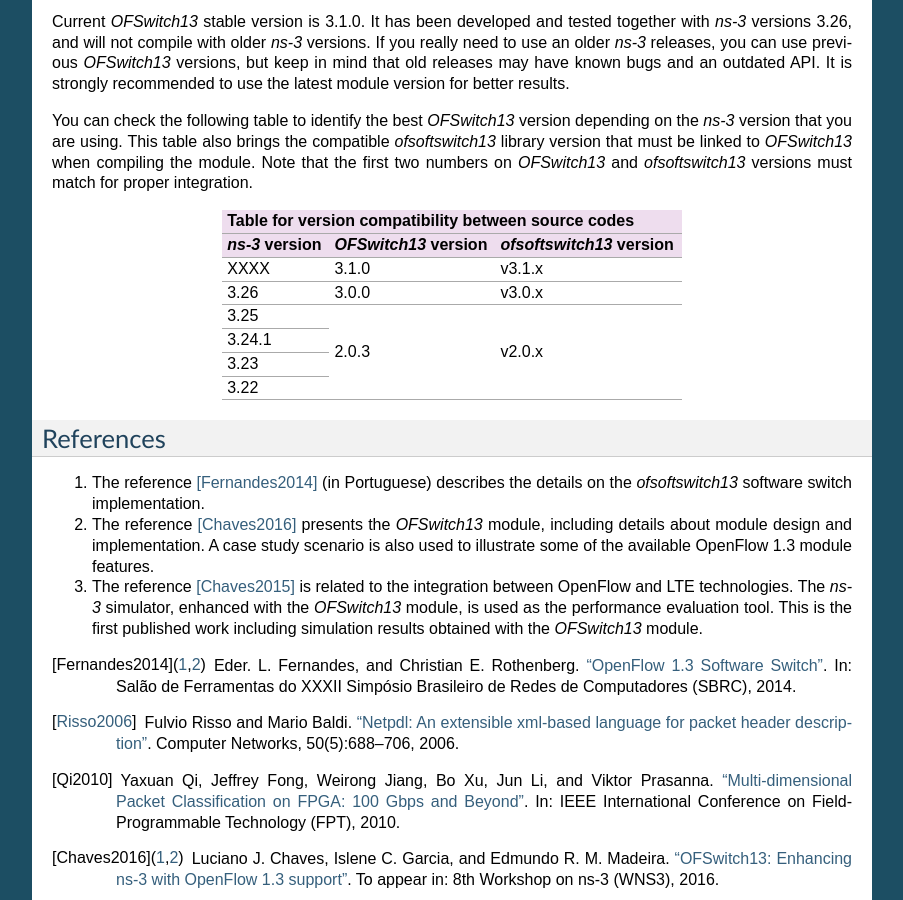
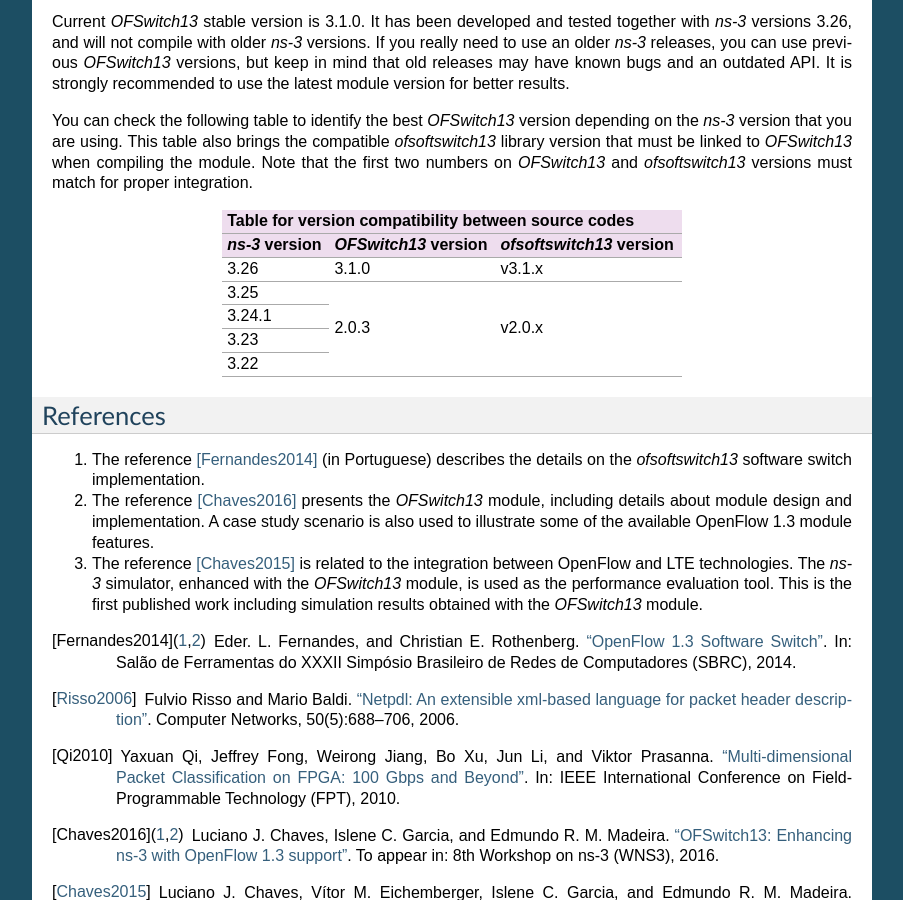
Before and after one commit to ljerezchaves/ofswitch13, a Sphinx documentation site: the page built from doc/source/ofswitch13-description.rst, in a window 1280 px wide and 900 px high, scrolled down 6628 px. Shown: the whole window, without its empty margins (198-1101 px from the left). Built offline with Sphinx 7.4.7, drawn with Linux system fonts in a browser that asks for light colours; formulas are drawn with MathJax 3.

Commit message:
Updating code compatibility table.

```diff
--- a/doc/source/ofswitch13-description.rst
+++ b/doc/source/ofswitch13-description.rst
@@ -372,9 +372,7 @@
      +----------------+------------------+------------------------+
      | |ns3| version  | |ofs13| version  | |ofslib| version       |
      +================+==================+========================+
-     | XXXX           | 3.1.0            | v3.1.x                 |
-     +----------------+------------------+------------------------+
-     | 3.26           | 3.0.0            | v3.0.x                 |
+     | 3.26           | 3.1.0            | v3.1.x                 |
      +----------------+------------------+------------------------+
      | 3.25           |                  |                        |
      +----------------+                  +                        +
```
